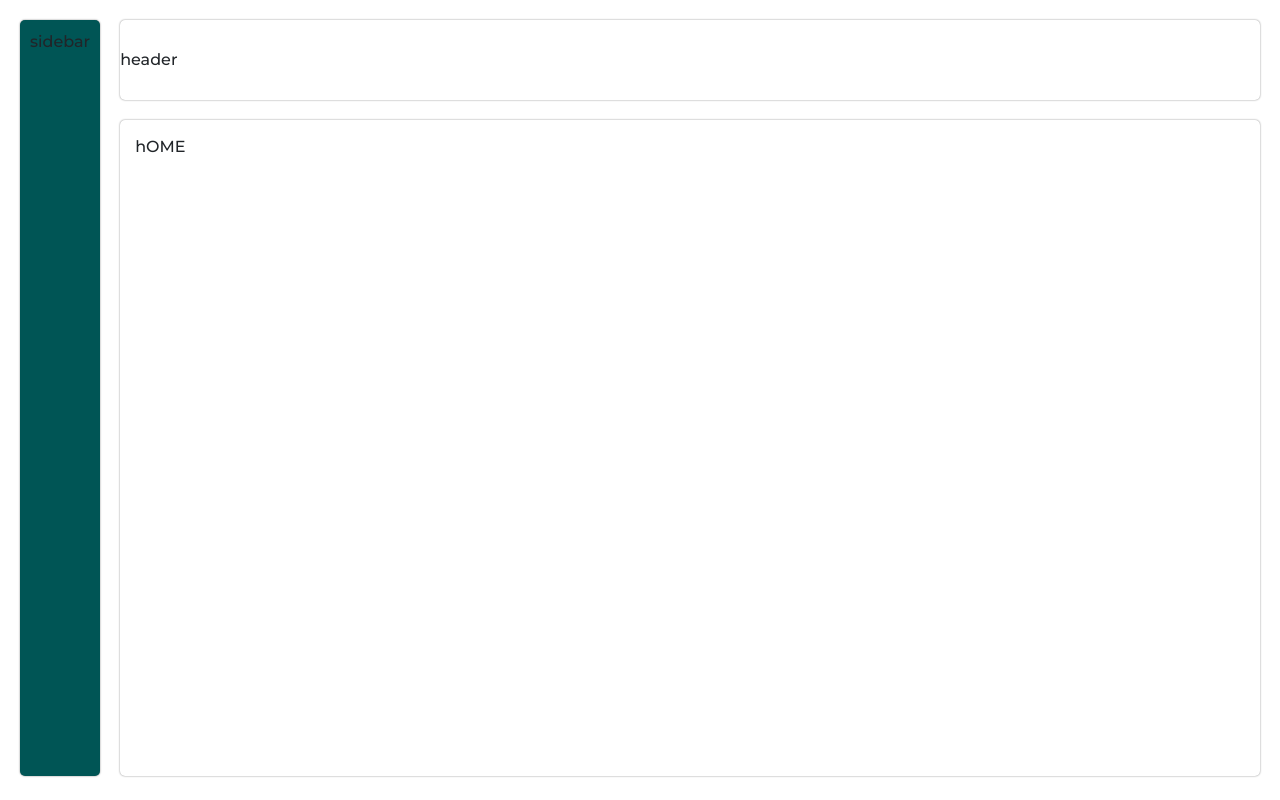
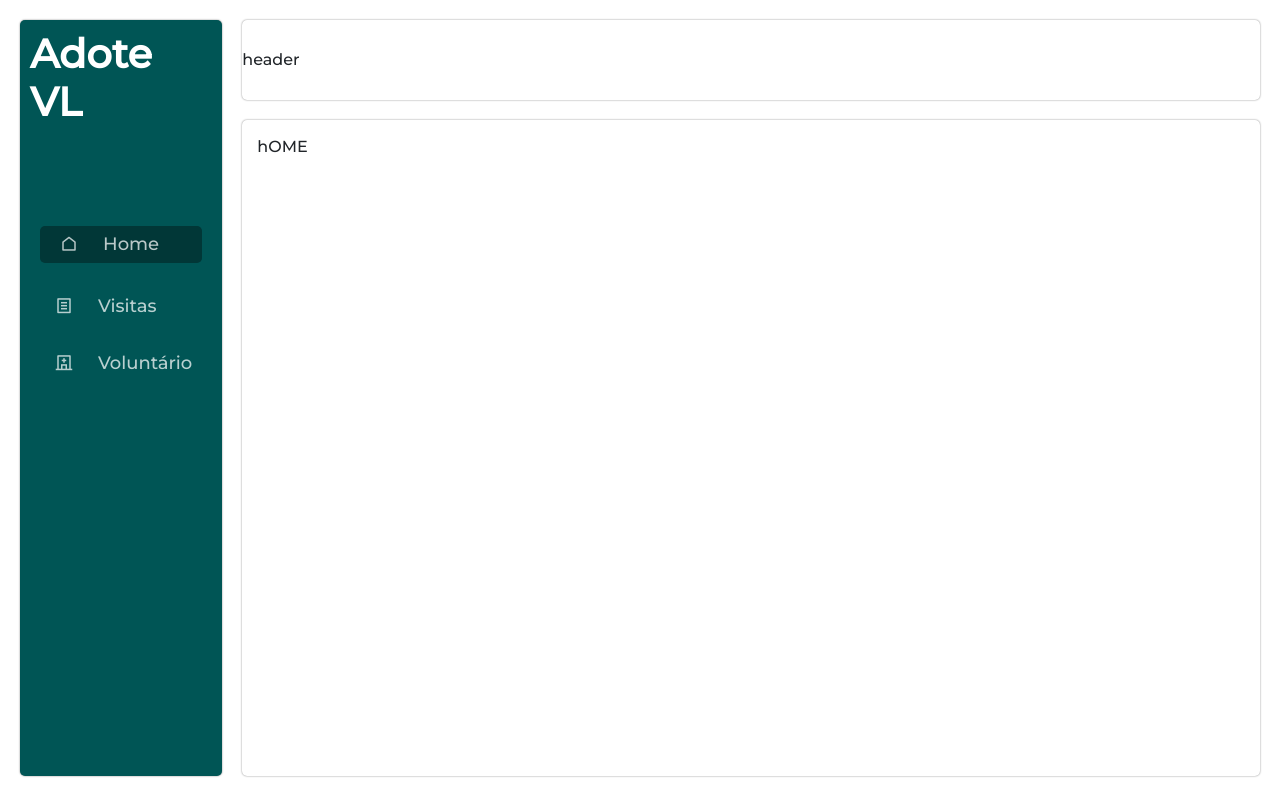
Before and after one commit to belleb23/adote-mern, a React (Create React App) app in the folder client/: page / in a window 1280 px wide. Built offline with nearby package versions, Linux system fonts and the light colour scheme; no server answers; sample sign-in values are in the browser's storage.

Commit message:
layout ui 2

```diff
--- a/client/package.json
+++ b/client/package.json
@@ -17,6 +17,7 @@
     "react-scripts": "5.0.1",
     "redux": "^4.2.1",
     "redux-toolkit": "^1.1.2",
+    "remixicon": "^3.5.0",
     "web-vitals": "^2.1.4"
   },
   "scripts": {
--- a/client/src/components/Layout.js
+++ b/client/src/components/Layout.js
@@ -1,13 +1,55 @@
 import React from 'react'
 import '../layout.css';
+import { Link, useLocation } from "react-router-dom";
 
 function Layout({ children }) {
+
+    const location = useLocation();
+
+    const userMenu = [
+        {
+            name: "Home",
+            path: "/",
+            icon: "ri-home-line",
+        },
+        {
+            name: "Visitas",
+            path: "/appointments",
+            icon: "ri-file-list-line",
+        },
+        {
+            name: "Voluntário",
+            path: "/apply-volunter",
+            icon: "ri-hospital-line",
+        }
+    ];
+
+    const menuToBeRendered =  userMenu;
+
   return (
     <div className='main'>
         <div className='d-flex layout'>
             <div className='sidebar'>
-                sidebar
+                <div className="sidebar-header">
+                 <h1 className="logo">Adote VL</h1>
+                </div>
+                <div className="menu">
+                {menuToBeRendered.map((menu) => {
+                    const isActive = location.pathname === menu.path;
+                    return (
+                        <div className={`d-flex menu-item ${
+                            isActive && "active-menu-item"
+                          }`}
+                          >
+                            <i className={menu.icon}></i>
+                            <Link to={menu.path}>{menu.name}</Link>
+                        </div>
+                    );
+                })}
+
+                </div>
             </div>
+
             <div className='content'>
                 <div className='header'>
                     header
--- a/client/src/index.js
+++ b/client/src/index.js
@@ -1,6 +1,8 @@
 import React from 'react';
 import ReactDOM from 'react-dom/client';
 import './index.css';
+import 'remixicon/fonts/remixicon.css'
+
 
 import { Provider } from "react-redux";
 import App from './App';
```
Also changed, not shown: 1 other file (tests, documents, lock files or other folders).
